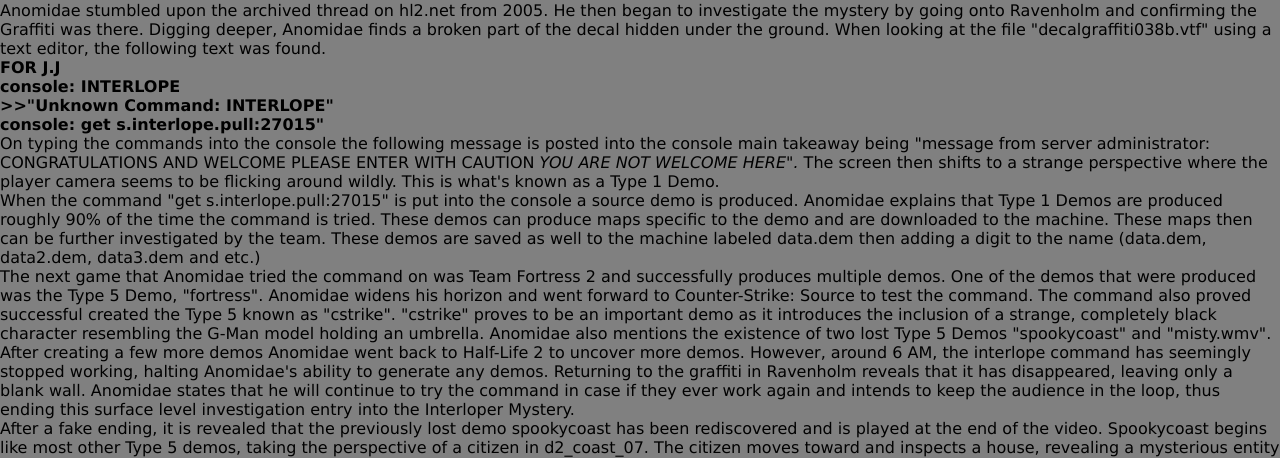
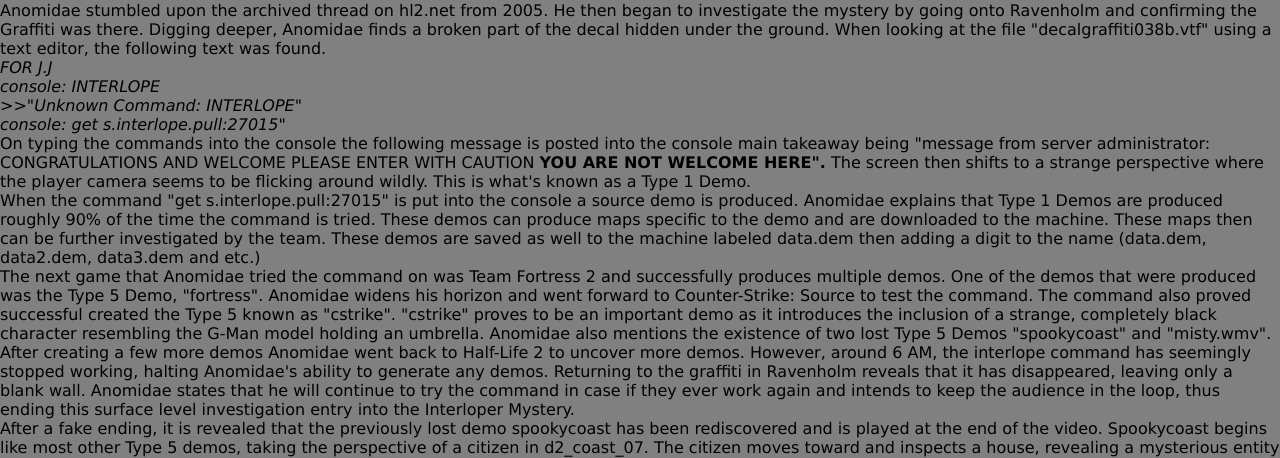
Before and after one commit to Jibberno/ex10-rep, a plain HTML site: page index.html in a window 1280 px wide. Shown: the part 341-799 px from the top of the page. Drawn offline with Linux system fonts and the light colour scheme.

Commit message:
swappped em and strong tags

```diff
--- a/index.html
+++ b/index.html
@@ -38,15 +38,15 @@
         decal hidden under the ground. When looking at the file "decalgraffiti038b.vtf" using a text editor, the
         following text was found. <br>
 
-        <strong>FOR J.J <br>
+        <em>FOR J.J <br>
           console: INTERLOPE <br>
           >>"Unknown Command: INTERLOPE" <br>
-          console: get s.interlope.pull:27015"</strong> <br>
+          console: get s.interlope.pull:27015"</em> <br>
 
         On typing the commands into the console the following message is posted into the console main takeaway being
-        "message from server administrator: CONGRATULATIONS AND WELCOME PLEASE ENTER WITH CAUTION <em>YOU ARE NOT
+        "message from server administrator: CONGRATULATIONS AND WELCOME PLEASE ENTER WITH CAUTION <strong>YOU ARE NOT
           WELCOME
-          HERE".</em> The screen then shifts to a strange perspective where the player camera seems to be flicking
+          HERE".</strong> The screen then shifts to a strange perspective where the player camera seems to be flicking
         around
         wildly. This is what's known as a Type 1 Demo. <br>
 
```
